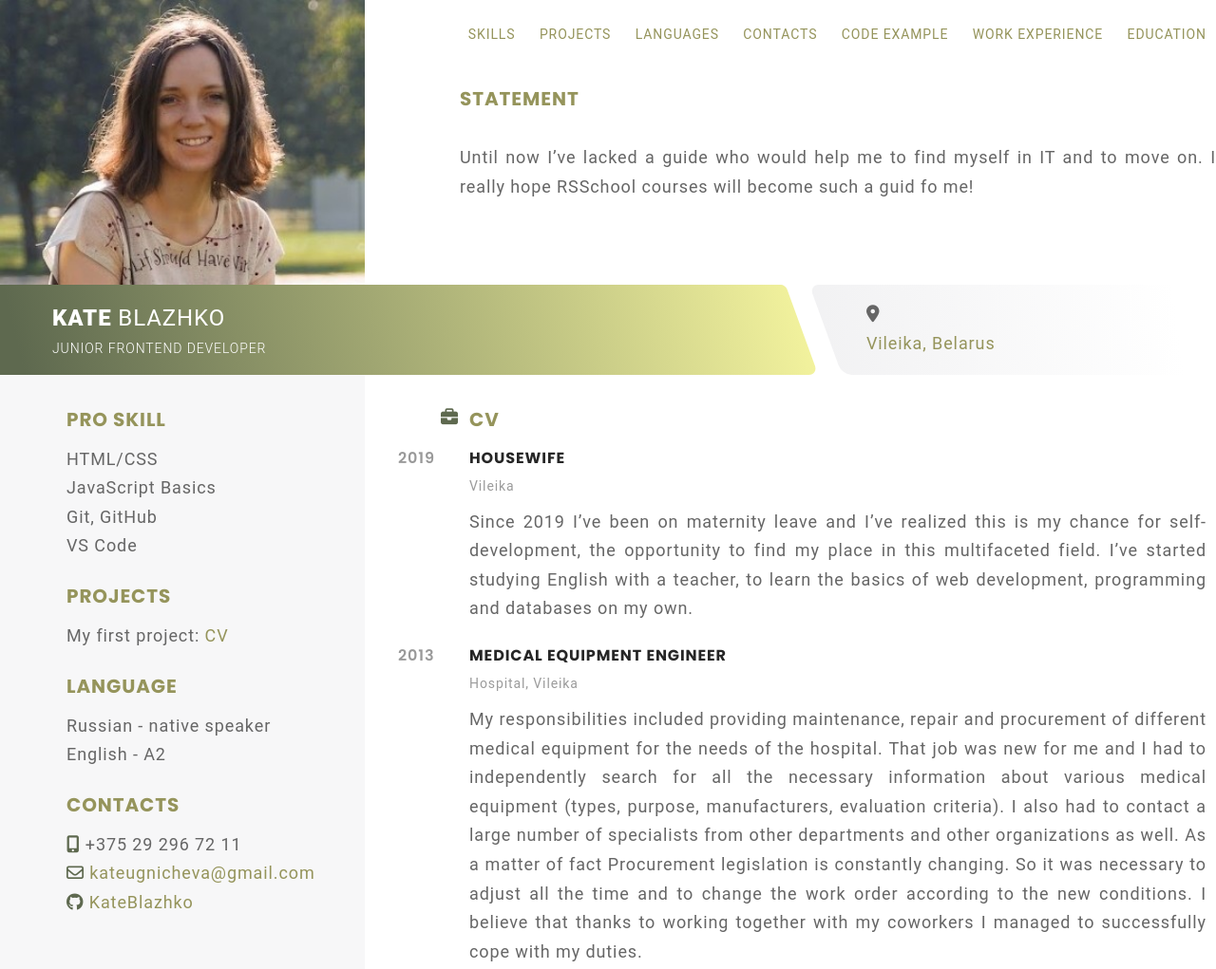
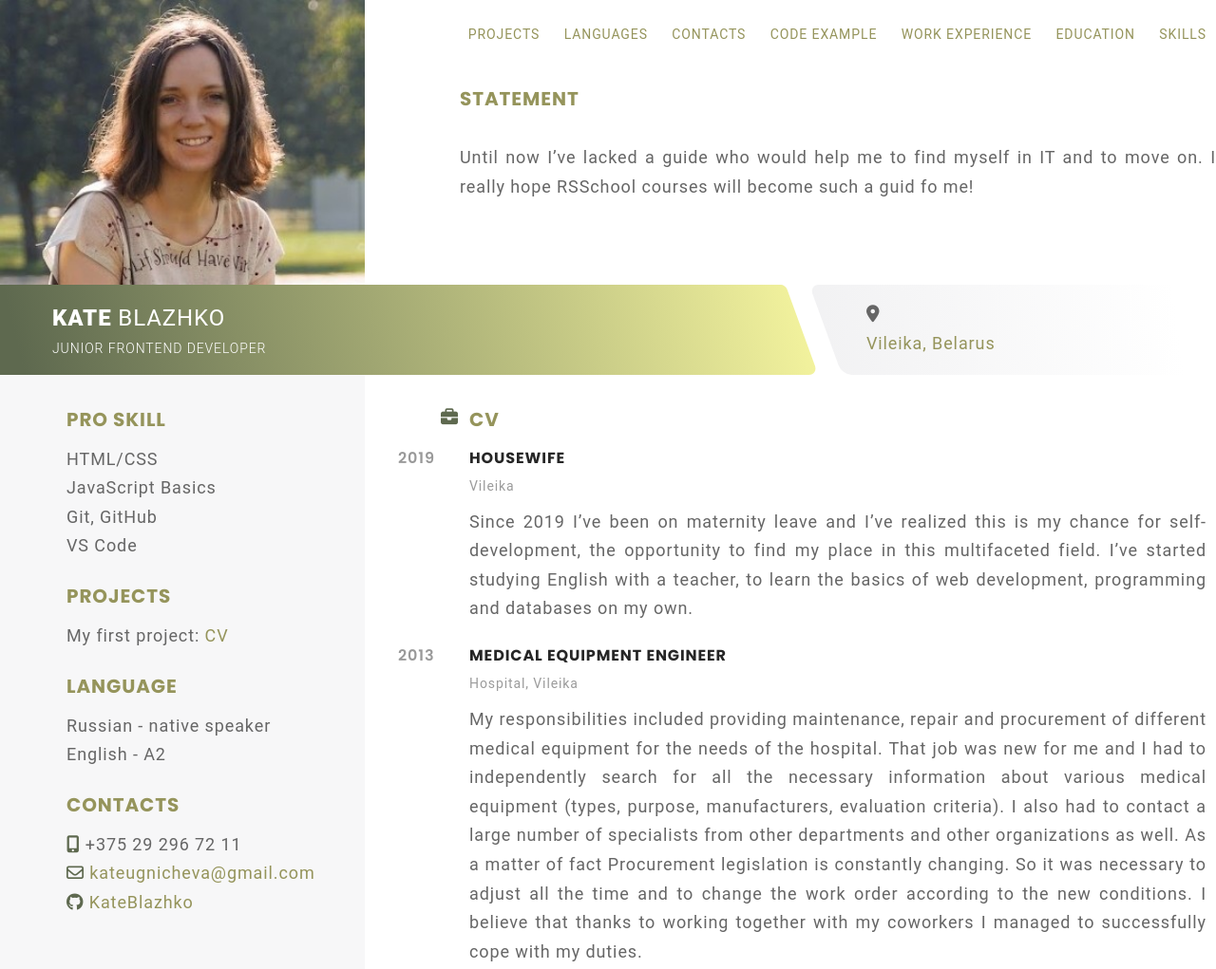
Before and after one commit to KateBlazhko/rsschool-cv, a plain HTML site: page index.html in a window 1280 px wide. Shown: the top 1021 px of the page at 95% size. Drawn offline with Linux system fonts and the light colour scheme.

Commit message:
feat: change nav_link

```diff
--- a/index.html
+++ b/index.html
@@ -14,13 +14,15 @@
     <header class="header">
         <div class="general_container">
             <nav class="nav">
-                <a class="nav_link" href="#pro_skill">Skills</a>
-                <a class="nav_link" href="#project">Projects</a>
-                <a class="nav_link" href="#language">Languages</a>
-                <a class="nav_link" href="#contact">Contacts</a>
-                <a class="nav_link" href="#code_example">Code example</a>
-                <a class="nav_link" href="#work_experience">Work experience</a>
-                <a class="nav_link" href="#education">Education</a>
+                <ul class="nav_list">
+                    <li class="nav_item"><a href="#project" class="nav_link">Projects</a></li>
+                    <li class="nav_item"><a href="#language" class="nav_link">Languages</a></li>
+                    <li class="nav_item"><a href="#contact" class="nav_link">Contacts</a></li>
+                    <li class="nav_item"><a href="#code_example" class="nav_link">Code example</a></li>
+                    <li class="nav_item"><a href="#work_experience" class="nav_link">Work experience</a></li>
+                    <li class="nav_item"><a href="#education" class="nav_link">Education</a></li>
+                    <li class="nav_item"><a href="#pro_skill" class="nav_link">Skills</a></li>
+                </ul>
             </nav>
         </div>
     </header>
--- a/style.css
+++ b/style.css
@@ -1,3 +1,7 @@
+html {
+    scroll-behavior: smooth;
+}
+
 body {
     margin: 0;
 
@@ -79,11 +83,13 @@ li {
     text-align: end;
 }
 
-.nav_link {
+.nav_item {
     display: inline-block;
 
     margin: 0 10px;
+}
 
+.nav_link {
     text-decoration: none;
     text-transform: uppercase;
     font-size: 14px;
```
